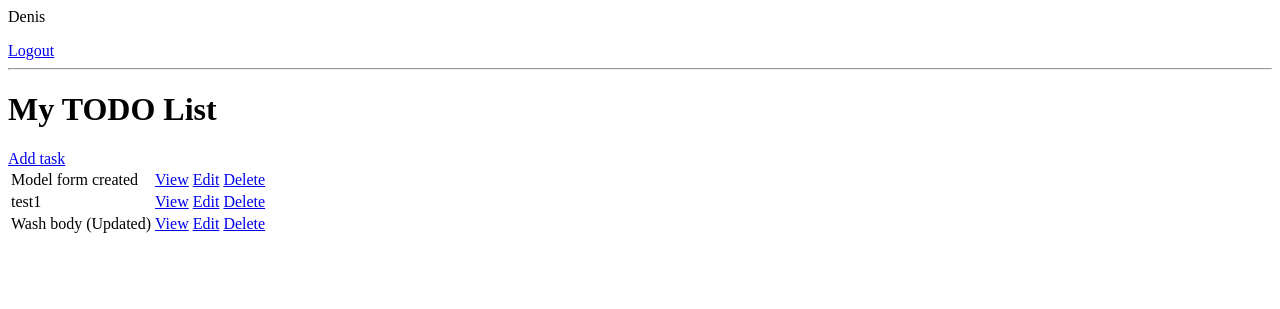
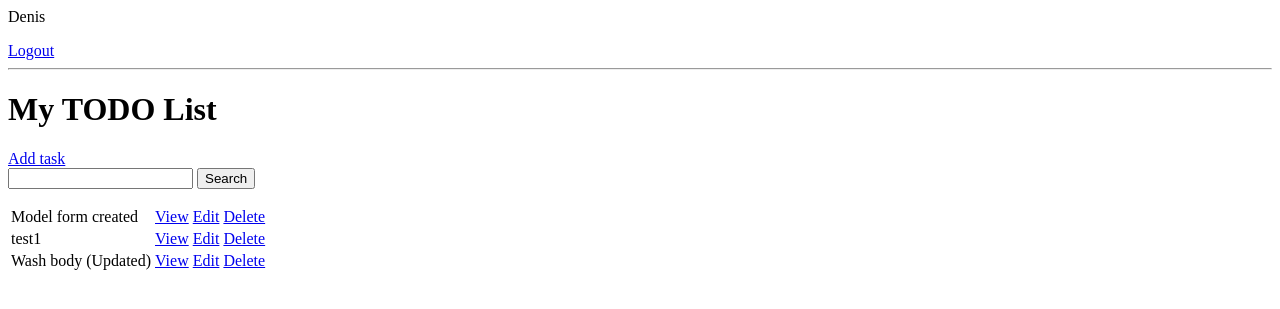
Before and after one commit to DenDG23/Django-TODO-List, a Django app: page / in a window 1280 px wide. Shown: the top 309 px of the page. Run offline with Django 4.2, Linux system fonts and the light colour scheme; a user stored in the database is signed in; data comes from the database, SQL or seed files in the repository; both versions use the stored data as it was after the commit.

Commit message:
ver 0.9 with search bar

```diff
--- a/base/templates/base/task_list.html
+++ b/base/templates/base/task_list.html
@@ -12,6 +12,11 @@
 
 <a href="{% url 'task-create' %}">Add task</a>
 
+<form method="get">
+    <input type="text" name="search-area" value = {{search_input}}>
+    <input type="submit" value="Search">
+</form>
+
 <table>
     {% for task in tasks %}
     <tr>
--- a/base/views.py
+++ b/base/views.py
@@ -1,5 +1,7 @@
+from asyncio import tasks
+from encodings import search_function
 import django
-from django.shortcuts import render
+from django.shortcuts import redirect, render
 from django.views.generic.list import ListView
 from django.views.generic.detail import DetailView
 from django.views.generic.edit import CreateView, UpdateView, DeleteView, FormView
@@ -34,6 +36,11 @@ class RegisterPage(FormView):
             login(self.request, user)
         return super(RegisterPage, self).form_valid(form)
 
+    def get(self, *args, **kwargs):
+        if self.request.user.is_authenticated:
+            return redirect('tasks')
+        return super(RegisterPage, self).get(*args, **kwargs)
+
 
 class TaskList(LoginRequiredMixin, ListView):
     model = Task
@@ -43,6 +50,12 @@ class TaskList(LoginRequiredMixin, ListView):
         context = super().get_context_data(**kwargs)
         context['tasks'] = context['tasks'].filter(user = self.request.user)
         context['count'] = context['tasks'].filter(complete = False).count()
+
+        search_input = self.request.GET.get('search-area') or ''
+        if search_input:
+            context['tasks'] = context['tasks'].filter(title__startswith = search_input)
+
+        context['search_input'] = search_input
         return context
 
 
@@ -57,7 +70,7 @@ class TaskCreate(LoginRequiredMixin, CreateView):
     fields = ['title', 'description', 'complete']
     success_url = reverse_lazy('tasks')
 
-    def form_invalid(self, form):
+    def form_valid(self, form):
         form.instance.user = self.request.user
         return super(TaskCreate, self).form_valid(form)
 
```
Also changed, not shown: db.sqlite3.
